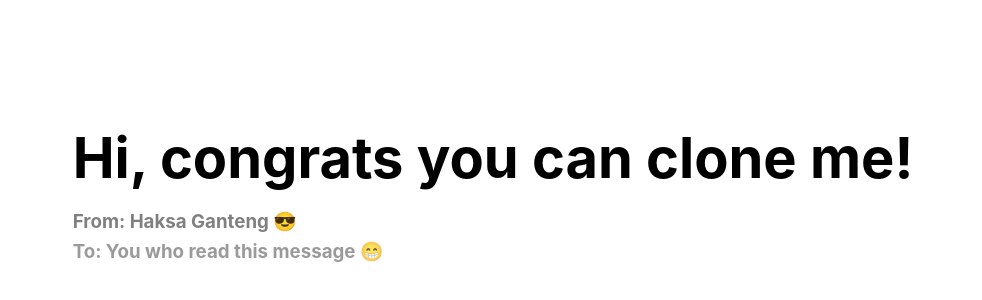
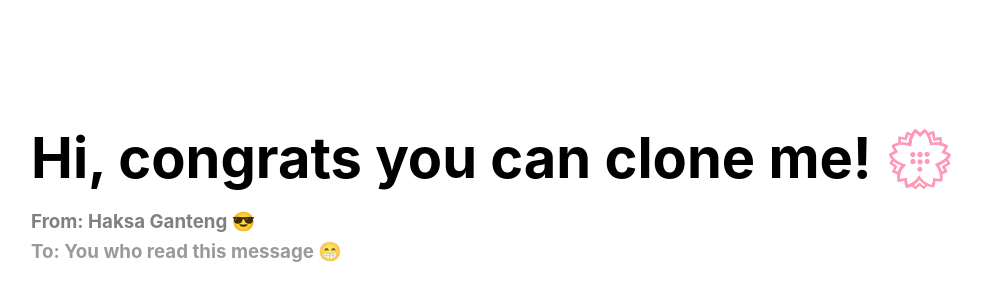
Before and after one commit to haksatryabhaswara/dee, a React (Create React App) app: page / in a window 1280 px wide. Shown: the part 216-516 px from the top of the page, without its empty margins (147-1129 px from the left). Built offline with nearby package versions, Linux system fonts and the light colour scheme.

Commit message:
bunga bunga

```diff
--- a/src/App.js
+++ b/src/App.js
@@ -14,7 +14,7 @@ export default function App() {
     >
       <div>
         <h1 class="fade-in-text" style={{ fontSize: "3.5rem" }}>
-          Hi, congrats you can clone me!
+          Hi, congrats you can clone me! 💮
         </h1>
         <h3
           class="fade-in-text1"
```
